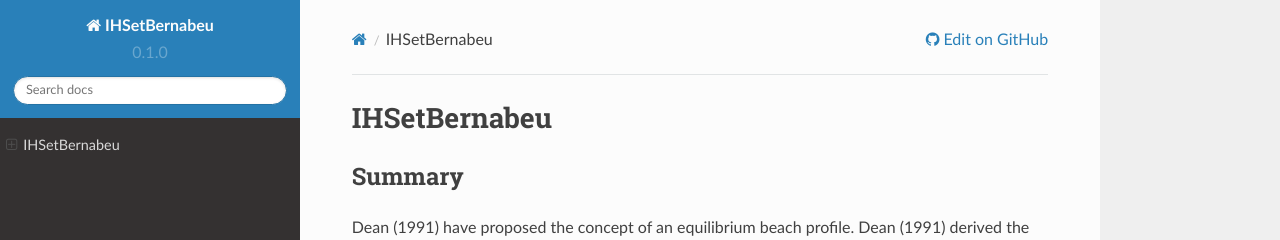
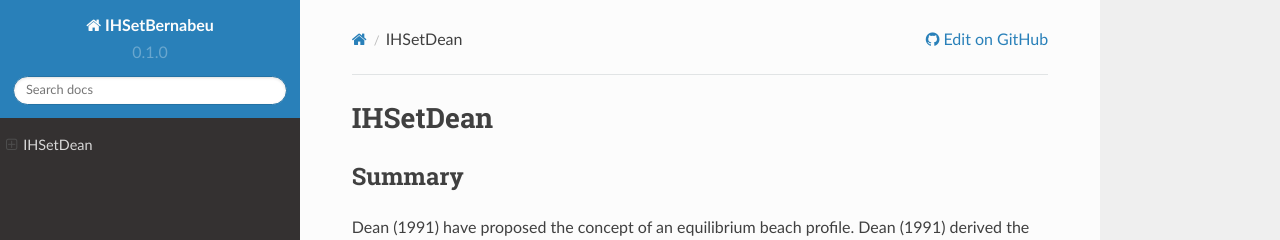
Before and after one commit to IHCantabria/IHSetDean, a Sphinx documentation site: the page built from docs/index.md, in a window 1280 px wide and 1119 px high. Shown: the top 240 px of the window. Built offline with Sphinx 7.4.7 and the Read the Docs theme 2.0.0, drawn with Linux system fonts in a browser that asks for light colours.

Commit message:
Update index.md

```diff
--- a/docs/index.md
+++ b/docs/index.md
@@ -1,4 +1,4 @@
-# IHSetBernabeu
+# IHSetDean
 
 ## Summary
 
```
